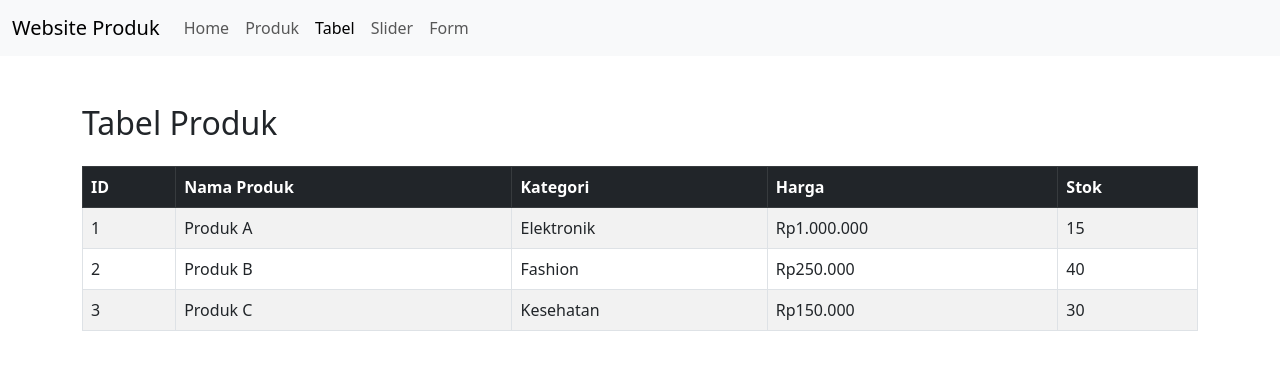
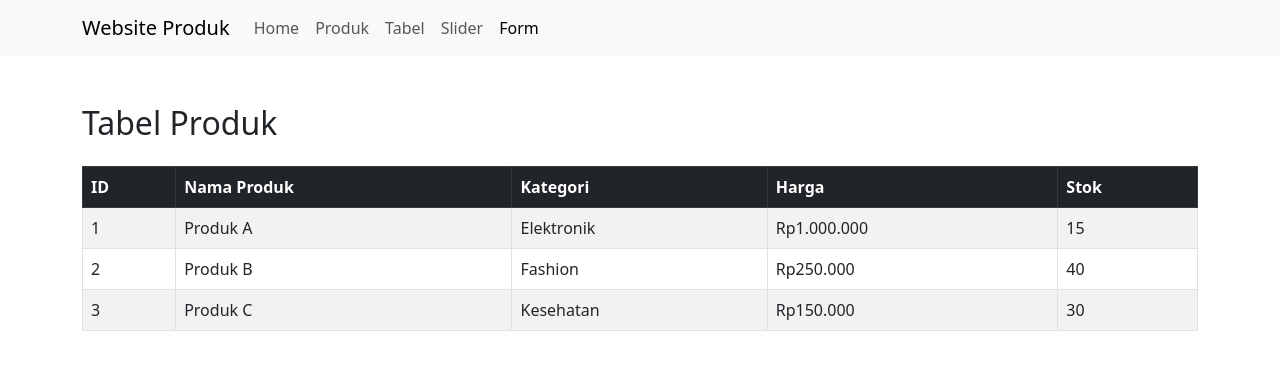
Before and after one commit to Yagami-wafa/MR.Wafa, a plain HTML site: page tabel.html in a window 1280 px wide. Drawn offline with nearby package versions, Linux system fonts and the light colour scheme.

Commit message:
Update tabel.html

```diff
--- a/tabel.html
+++ b/tabel.html
@@ -7,17 +7,19 @@
   <link rel="stylesheet" href="https://cdn.jsdelivr.net/npm/bootstrap@5.3.0/dist/css/bootstrap.min.css">
 </head>
 <body>
-  <!-- Navbar -->
   <nav class="navbar navbar-expand-lg navbar-light bg-light">
-    <div class="container-fluid">
+  <div class="container">
     <a class="navbar-brand" href="#">Website Produk</a>
-      <div class="collapse navbar-collapse">
+    <button class="navbar-toggler" type="button" data-bs-toggle="collapse" data-bs-target="#navbarNav">
+      <span class="navbar-toggler-icon"></span>
+    </button>
+    <div class="collapse navbar-collapse" id="navbarNav">
       <ul class="navbar-nav me-auto mb-2 mb-lg-0">
         <li class="nav-item"><a class="nav-link" href="index.html">Home</a></li>
         <li class="nav-item"><a class="nav-link" href="produk.html">Produk</a></li>
-          <li class="nav-item"><a class="nav-link active" href="tabel.html">Tabel</a></li>
+        <li class="nav-item"><a class="nav-link" href="tabel.html">Tabel</a></li>
         <li class="nav-item"><a class="nav-link" href="slider.html">Slider</a></li>
-          <li class="nav-item"><a class="nav-link" href="form.html">Form</a></li>
+        <li class="nav-item"><a class="nav-link active" href="form.html">Form</a></li>
       </ul>
     </div>
   </div>
```
Lines whose indentation alone changed are shown as unchanged.
